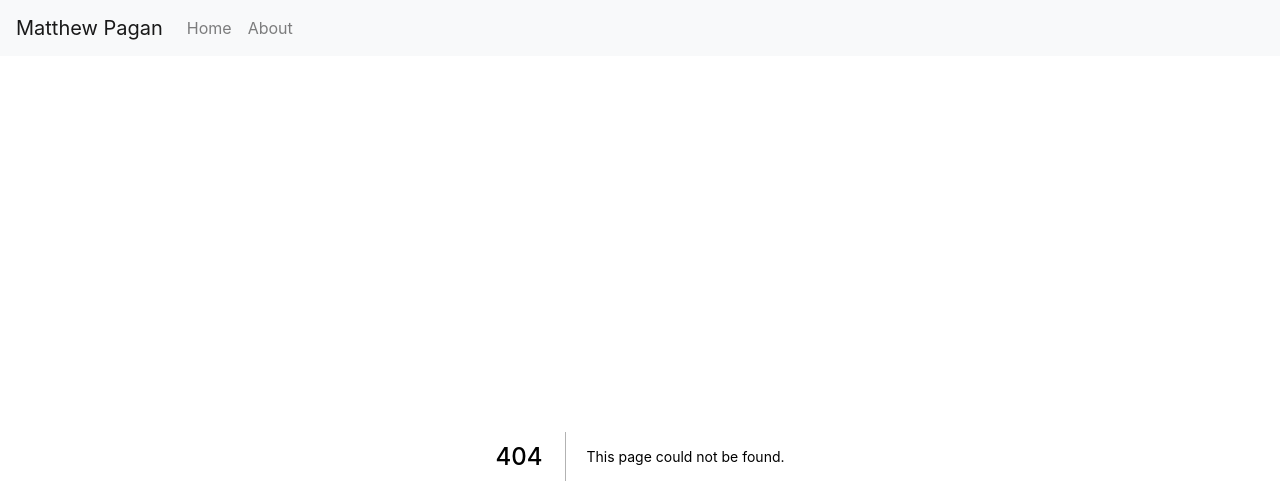
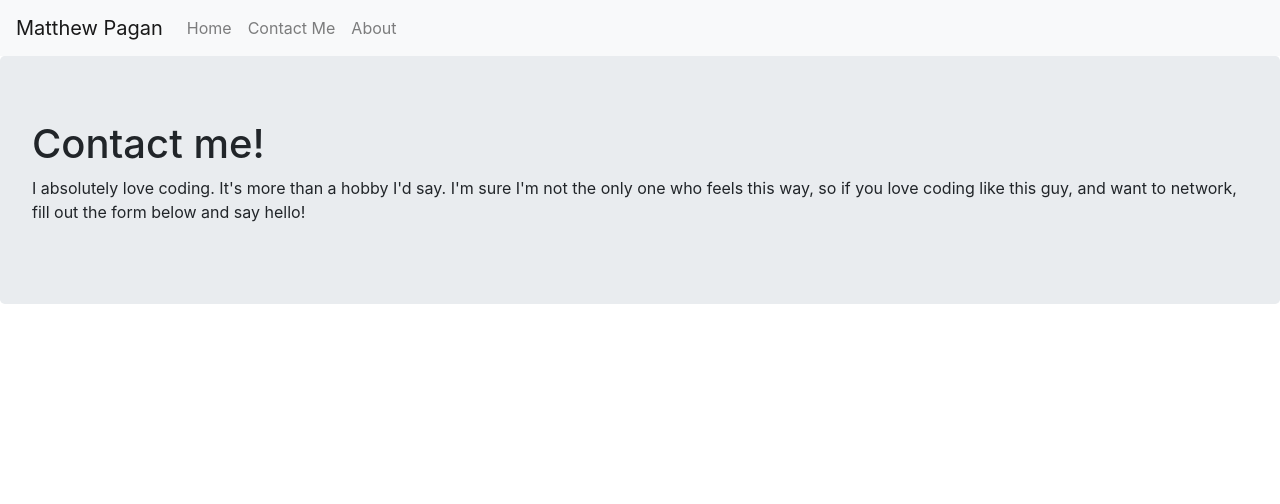
Before and after one commit to mastapegs/next-portfolio, a Next.js app: page /contact in a window 1280 px wide. Before the commit this address had no page. Shown: the top 504 px of the page. Built offline with nearby package versions, Linux system fonts and the light colour scheme.

Commit message:
Add contact page

```diff
--- a/components/Header.js
+++ b/components/Header.js
@@ -6,6 +6,10 @@ const Header = () => {
     {
       href: "/",
       text: "Home"
+    },
+    {
+      href: "/contact",
+      text: "Contact Me"
     },
     {
       href: "/about",
--- /dev/null
+++ b/pages/contact.js
@@ -0,0 +1,15 @@
+import Jumbotron from 'react-bootstrap/Jumbotron'
+const Contact = () => {
+  return (
+    <>
+      <Jumbotron>
+        <h1>Contact me!</h1>
+        <p>
+          I absolutely love coding. It's more than a hobby I'd say. I'm sure I'm not the only one who feels this way, so if you love coding like this guy, and want to network, fill out the form below and say hello!
+        </p>
+      </Jumbotron>
+    </>
+  );
+}
+
+export default Contact;
--- a/pages/index.js
+++ b/pages/index.js
@@ -1,5 +1,6 @@
 import Jumbotron from 'react-bootstrap/Jumbotron'
 import Button from 'react-bootstrap/Button'
+import Link from 'next/link'
 const Index = () => {
   return (
     <>
@@ -9,7 +10,9 @@ const Index = () => {
           NextJS web application
         </p>
         <p>
-          <Button variant="primary">Learn more</Button>
+          <Link href="contact">
+            <Button variant="primary">Contact Me!</Button>
+          </Link>
         </p>
       </Jumbotron>
     </>
```
